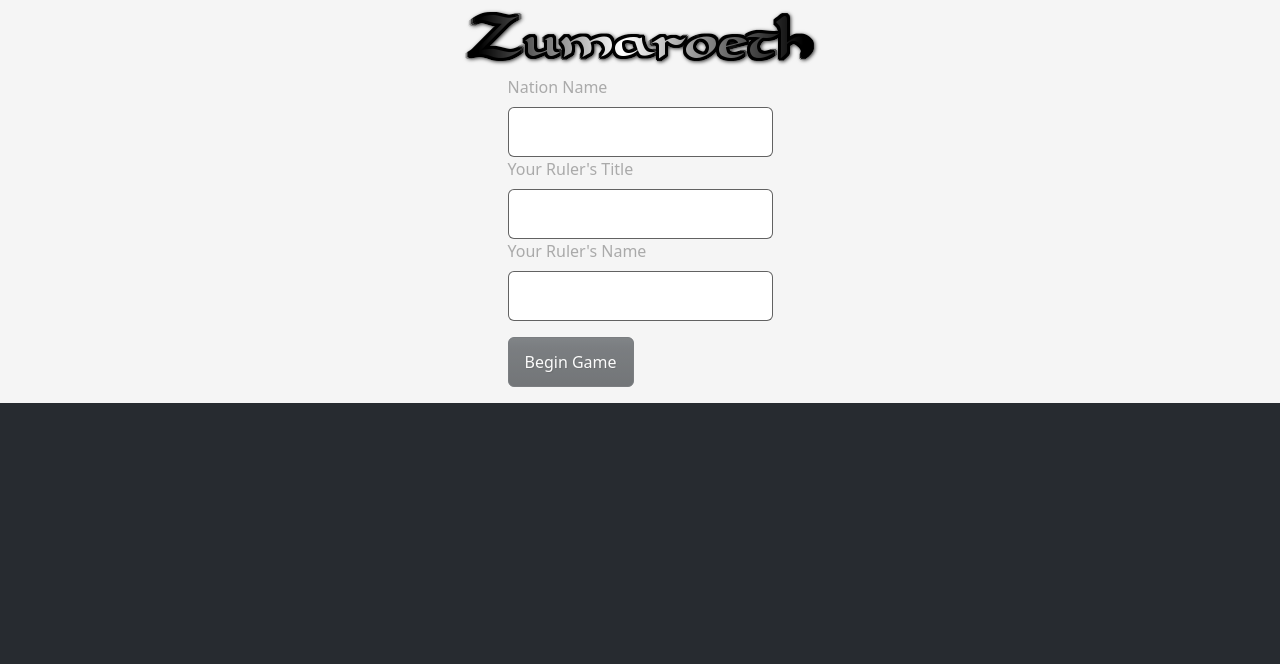
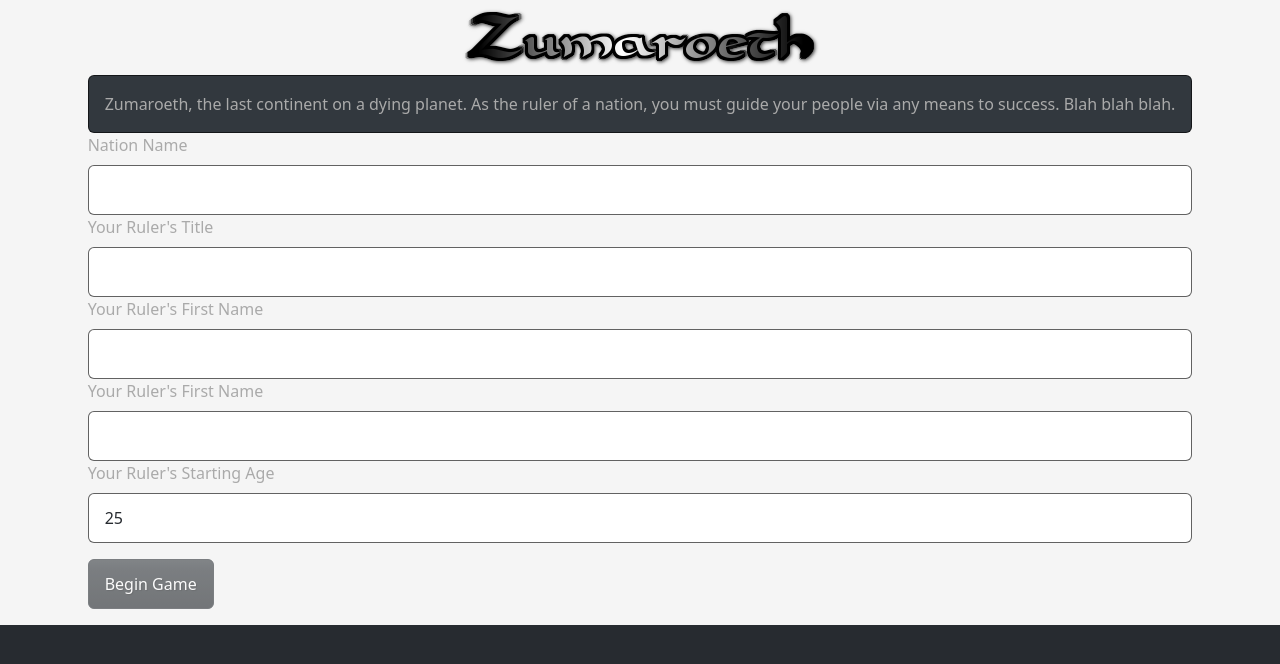
Before and after one commit to randomgeekdom/Zumaroeth, an Angular app: page /new-game in a window 1280 px wide. Shown: the top 664 px of the page. Built offline with nearby package versions, Linux system fonts and the light colour scheme.

Commit message:
updating naming and other stuff

```diff
--- a/src/app/home/home.component.html
+++ b/src/app/home/home.component.html
@@ -1,6 +1,6 @@
 <div *ngIf="!!game">
     Nation: {{game.nationName}}
-    Ruler: {{game.rulerTitle}} {{game.rulerName}}
+    Ruler: {{game.rulerTitle}} {{game.ruler.firstName}} {{game.ruler.lastName}}
     Year: {{game.year}}
 </div>
 
--- a/src/app/home/home.component.ts
+++ b/src/app/home/home.component.ts
@@ -1,10 +1,9 @@
 import { Component, OnInit } from '@angular/core';
-import Game from '../models/Game';
+import Game from '../models/game';
 import { GameSaverService } from '../services/game-saver.service';
 import { Router } from '@angular/router';
 import { CommonModule } from '@angular/common';
 import { TurnTakerService } from '../services/turn-taker.service';
-import Alert from '../models/Alert';
 
 @Component({
   selector: 'app-home',
@@ -31,7 +30,6 @@ export class HomeComponent implements OnInit {
 
   nextTurn(): void{
     this.turnTaker.takeTurn(this.game!);
-    this.game?.alerts.push(new Alert("Next turn!", "Info"));
   }
 
   showFirstAlert(): void{
--- a/src/app/models/Game.ts
+++ b/src/app/models/Game.ts
@@ -1,15 +1,17 @@
-import Alert from "./Alert";
-import Entity from "./Entity";
+import Alert from "./alert";
+import Character from "./character";
+import Entity from "./entity";
 
 export default class Game extends Entity {
 
     nationName: string = "";
-    rulerName: string = "";
     rulerTitle: string = "";
+    ruler: Character;
     year = 1;
     alerts: Alert[] = [];
 
-    constructor() {
+    constructor(firstName: string, lastName: string, age: number) {
         super();
+        this.ruler = new Character(firstName, lastName, age);
     }
 }
--- /dev/null
+++ b/src/app/models/character.ts
@@ -0,0 +1,13 @@
+import Entity from "./entity";
+
+export default class Character extends Entity {
+    firstName = "";
+    lastName = "";
+    age = 0;
+    constructor(firstName: string, lastName: string, age: number) {
+        super();
+        this.firstName = firstName;
+        this.lastName = lastName;
+        this.age = age;
+    }
+}
--- a/src/app/new-game/new-game.component.html
+++ b/src/app/new-game/new-game.component.html
@@ -1,4 +1,4 @@
-<div class="card" *ngIf="!game">
+<div class="card">
     <div class="card-body">
       <p class="card-text">Zumaroeth, the last continent on a dying planet.  As the ruler of a nation, you must guide your people via any means to success.  Blah blah blah.</p>
     </div>
@@ -6,15 +6,23 @@
 <form>
     <div class="form-group">
         <label for="name" class="form-label">Nation Name</label>
-        <input type="text" class="form-control" id="name" [(ngModel)]="game.nationName" name="name">
+        <input type="text" class="form-control" id="name" [(ngModel)]="nationName" name="name">
     </div>
     <div class="form-group">
         <label for="title" class="form-label">Your Ruler's Title</label>
-        <input type="text" class="form-control" id="title" [(ngModel)]="game.rulerTitle" name="title">
+        <input type="text" class="form-control" id="title" [(ngModel)]="title" name="title">
     </div>
     <div class="form-group">
-        <label for="rulerName" class="form-label">Your Ruler's Name</label>
-        <input type="text" class="form-control" id="name" [(ngModel)]="game.rulerName" name="rulerName">
+        <label for="firstName" class="form-label">Your Ruler's First Name</label>
+        <input type="text" class="form-control" id="firstName" [(ngModel)]="firstName" name="firstName">
+    </div>
+    <div class="form-group">
+        <label for="lastName" class="form-label">Your Ruler's First Name</label>
+        <input type="text" class="form-control" id="lastName" [(ngModel)]="lastName" name="lastName">
+    </div>
+    <div class="form-group">
+        <label for="age" class="form-label">Your Ruler's Starting Age</label>
+        <input type="number" class="form-control" id="age" [(ngModel)]="age" name="age" min="15" max="50">
     </div>
     <div class="form-group my-3">
         <button [disabled]="isCreateDisabled()" type="submit" class="btn btn-primary" (click)="createGame()">Begin Game</button>
--- a/src/app/new-game/new-game.component.ts
+++ b/src/app/new-game/new-game.component.ts
@@ -1,9 +1,10 @@
 import { Component, EventEmitter, Input, input, Output } from '@angular/core';
 import { FormsModule } from '@angular/forms';
-import Game from '../models/Game';
+import Game from '../models/game';
 import { GameSaverService } from '../services/game-saver.service';
 import { Router } from '@angular/router';
 import { CommonModule } from '@angular/common';
+import Character from '../models/character';
 
 @Component({
   selector: 'app-new-game',
@@ -14,21 +15,36 @@ import { CommonModule } from '@angular/common';
 })
 export class NewGameComponent {
 
+  firstName="";
+  lastName="";
+  age = 25;
+  title = "";
+  nationName = "";
+
+
   constructor(private gameSaver: GameSaverService, private router: Router) { }
 
-  game = new Game();
+  createGame(): void{
 
-  createGame(): void{
-    this.gameSaver.Save(this.game);
+    var game = new Game(this.firstName, this.lastName, this.age);
+    game.nationName = this.nationName;
+    game.rulerTitle = this.title;
+
+    this.gameSaver.Save(game);
     this.router.navigate(['/home']);
   }
 
   isCreateDisabled(): boolean {
-    return !this.game.nationName ||
-      !this.game.rulerName ||
-      !this.game.rulerTitle ||
-      this.game.nationName.trim().length == 0 ||
-      this.game.rulerName.trim().length == 0 ||
-      this.game.rulerTitle.trim().length == 0;
+    return !this.firstName ||
+      !this.lastName ||
+      !this.title ||
+      !this.age ||
+      !this.nationName ||
+      this.firstName.trim().length == 0 ||
+      this.lastName.trim().length == 0 ||
+      this.title.trim().length == 0 ||
+      this.nationName.trim().length == 0 ||
+      this.age < 15 ||
+      this.age > 50;
   }
 }
--- a/src/app/services/game-saver.service.ts
+++ b/src/app/services/game-saver.service.ts
@@ -1,5 +1,5 @@
 import { Injectable } from '@angular/core';
-import Game from '../models/Game';
+import Game from '../models/game';
 
 @Injectable({
   providedIn: 'root'
--- a/src/app/services/turn-taker.service.ts
+++ b/src/app/services/turn-taker.service.ts
@@ -1,6 +1,7 @@
 import { Injectable } from '@angular/core';
 import { GameSaverService } from './game-saver.service';
-import Game from '../models/Game';
+import Game from '../models/game';
+import Alert from '../models/alert';
 
 @Injectable({
   providedIn: 'root'
@@ -11,6 +12,7 @@ export class TurnTakerService {
 
   takeTurn(game: Game) {
     game.year ++;
+    game.alerts.push(new Alert("Next turn!", "Info"));
     this.gameSaver.Save(game);
   }
 }
```
Also changed, not shown: src/app/models/Alert.ts (+4 -3 lines).
